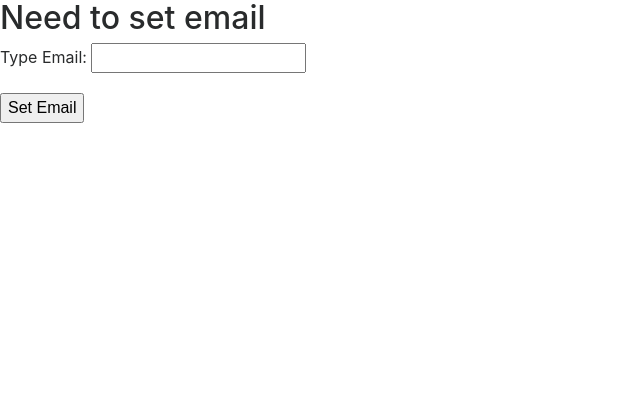
After one commit to nkostoulas/Project_L, a Django app: page /email/ in a window 1280 px wide. The commit adds this page. Shown: the top 420 px of the page, without its empty margins (0-640 px from the left). Run offline with Django 3.2, Linux system fonts and the light colour scheme; the visitor is signed in with stand-in values (Sample User, id 1); some libraries are stand-ins or nearby versions.

Commit message:
Prompt user to enter email on first login

```diff
--- /dev/null
+++ b/lists/forms.py
@@ -0,0 +1,4 @@
+from django import forms
+
+class EmailForm(forms.Form):
+    email = forms.EmailField(label=u'Type Email')
--- a/lists/pipeline.py
+++ b/lists/pipeline.py
@@ -7,11 +7,7 @@ def user_details(backend, details, response, user=None, *args, **kwargs):
     if user:
         if kwargs['is_new']:
             attrs = {'user': user}
-            # I am using also Twitter backend, so I am checking if It's FB
-            # or Twitter. Might be a better way of doing this
             if backend.name == 'facebook':
-                # We should check values before this, but for the example
-                # is fine
                 fb_data = {
                     'gender': response.get('gender'),
                     'locale': response.get('locale'),
--- a/lists/templates/lists/user_list.html
+++ b/lists/templates/lists/user_list.html
@@ -11,7 +11,7 @@
       <ul class="nav navbar-nav mr-auto">
       {% if user.is_authenticated %}
         <li class="nav-item active">
-          <a class="nav-link" href="/">{{ user.username}} <span class="sr-only">(current)</span></a>
+          <a class="nav-link" href="/user_list">{{ user.username}} <span class="sr-only">(current)</span></a>
         </li>
         <li class="nav-item">
           <a class="nav-link" href="/settings">Settings</a>
--- /dev/null
+++ b/lists/templates/registration/email.html
@@ -0,0 +1,11 @@
+{% extends 'base.html' %}
+{% block content %}
+<h2>Need to set email</h2>
+
+<form method="post">
+    {% csrf_token %}
+    {{ form.as_p }}
+    <button type="submit"> Set Email</button>
+</form>
+
+{% endblock %}
--- a/lists/urls.py
+++ b/lists/urls.py
@@ -6,11 +6,14 @@ from . import views
 
 urlpatterns = [
 	url(r'^login/$', auth_views.login, {'template_name': 'registration/login.html'}, name='login'),
-	url(r'^logout/$', auth_views.logout, {'template_name': 'lists/user_list.html'}, name='logout'),		#change to home
+	url(r'^logout/$', auth_views.logout, {'template_name': 'home.html'}, name='logout'),
 	url(r'^signup/$', views.signup, name='signup'),
+	url(r'^email/$', views.email, name='email'),
 	url(r'^settings/$', views.settings, name='settings'),
     url(r'^password/$', views.password, name='password'),
 	url(r'^oauth/', include('social_django.urls', namespace='social')),
+    url(r'^user_list/$', views.user_list, name='user_list'),
+    url(r'^$', views.home, name='home'),
 
-    url(r'^$', views.user_list, name='user_list'),	#change to home
+
 ] + static(settings.STATIC_URL, document_root=settings.STATIC_ROOT)
--- a/lists/views.py
+++ b/lists/views.py
@@ -1,19 +1,39 @@
 from django.contrib.auth.decorators import login_required
 from django.contrib.auth.forms import AdminPasswordChangeForm, PasswordChangeForm, UserCreationForm
+from django.contrib.auth.models import User
 from django.contrib.auth import update_session_auth_hash, login, authenticate
 from django.contrib import messages
 from django.shortcuts import render, redirect
 from social_django.models import UserSocialAuth
 from .models import Choice, UserProfile
+from .forms import EmailForm
+# Create your views here.
 
-# Create your views here.
+def home(request):
+    return render(request, 'home.html')
 
 @login_required
 def user_list(request):
 
+    if request.user.email=="":
+        return redirect('email')
+
     user_choices = Choice.objects.filter(user=request.user.profile)
 
     return render(request, 'lists/user_list.html', {'user_choices': user_choices})
+
+@login_required
+def email(request):
+    if request.method == 'POST':
+        form = EmailForm(request.POST)
+        if form.is_valid():
+            user = request.user
+            user.email = form.cleaned_data['email']
+            user.save()
+            return redirect('user_list')
+    else:
+        form = EmailForm()
+    return render(request, 'registration/email.html', {'form': form})
 
 def signup(request):
     if request.method == 'POST':
```
Also changed, not shown: lists/templates/lists/user_signup.html (deleted, +0 -7 lines).
